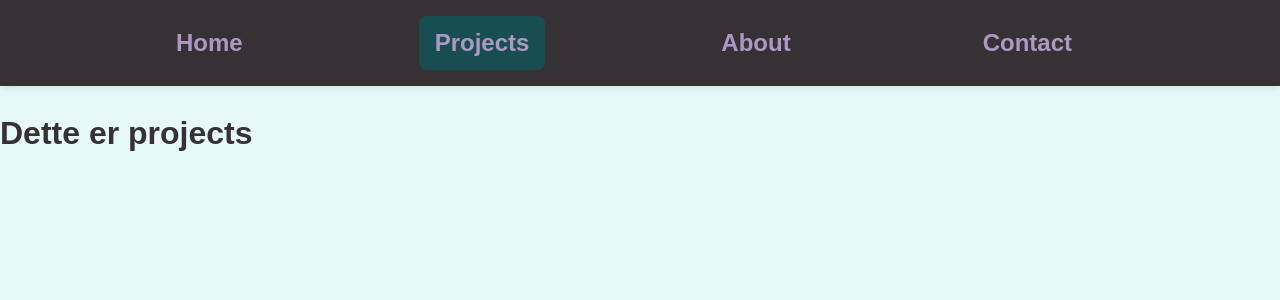
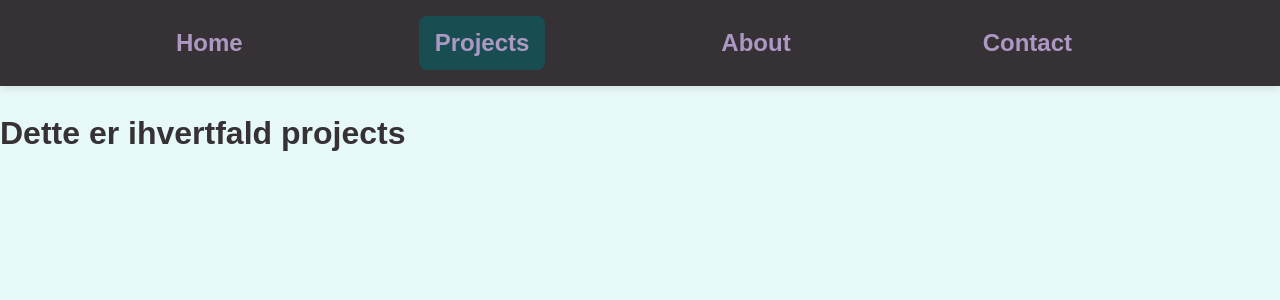
Before and after one commit to runedrummer81/runedrummer81.github.io, a React (Vite) app: page /projects in a window 1280 px wide. Shown: the top 300 px of the page. Built offline with nearby package versions, Linux system fonts and the light colour scheme.

Commit message:
ihvertfald projects

```diff
--- a/src/pages/Projects.jsx
+++ b/src/pages/Projects.jsx
@@ -1,7 +1,7 @@
 export default function Projects() {
   return (
     <>
-      <h1>Dette er projects</h1>
+      <h1>Dette er ihvertfald projects</h1>
     </>
   );
 }
```
